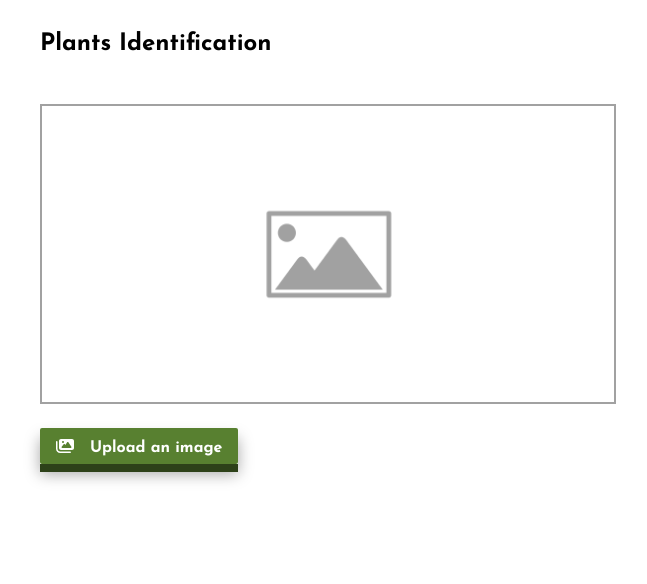
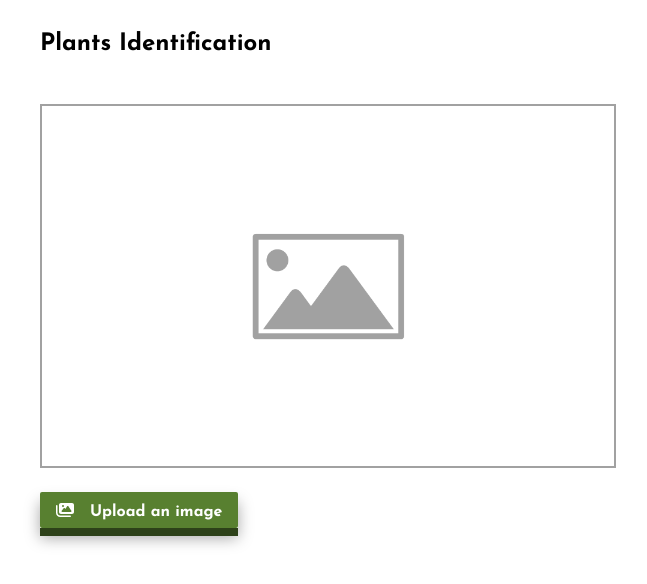
Before and after one commit to hazelGranger/plants-recognition-app, a React (Create React App) app: page / in a window 1280 px wide. Shown: the top 584 px of the page, without its empty margins (312-959 px from the left). Built offline with nearby package versions, Linux system fonts and the light colour scheme.

Commit message:
style changes

```diff
--- a/src/index.css
+++ b/src/index.css
@@ -26,9 +26,10 @@ a {
   box-shadow: 0px 8px 0 #2d4119, 0 10px 15px rgb(0 0 0 / 35%);
   border: none;
   padding: 0;
-  display: inline-block;
+  display: inline-flex;
   font-size: 1rem;
-  width: auto;
+  max-width: 100%;
+  text-align: center;
 }
 
 .button-wrapper {
@@ -56,6 +57,7 @@ a {
   background-color: #588030;
   transition: transform 0.1s ease-in-out;
   line-height: 0;
+  width: 100%;
 }
 
 .button:active {
@@ -81,7 +83,7 @@ a {
 .image-placeholder {
   width: 100%;
   background-size: contain;
-  height: 300px;
+  padding-top: 62.5%;
   border: 2px solid #a1a1a1;
   margin: 3rem 0 1.5rem;
   background-repeat: no-repeat;
```
